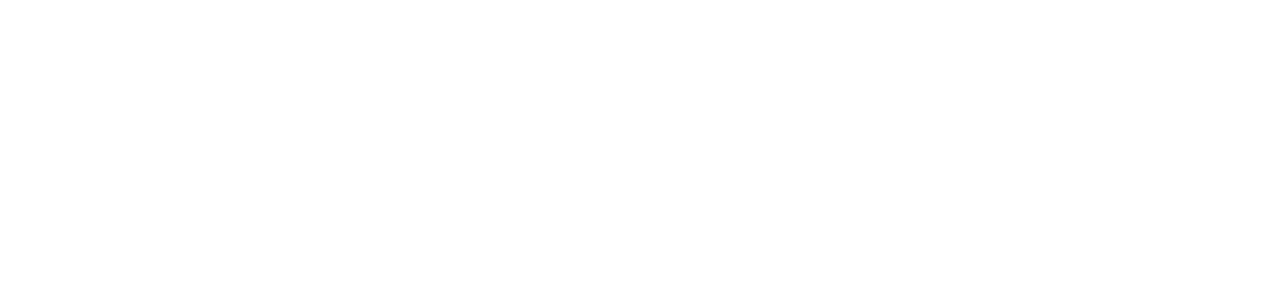
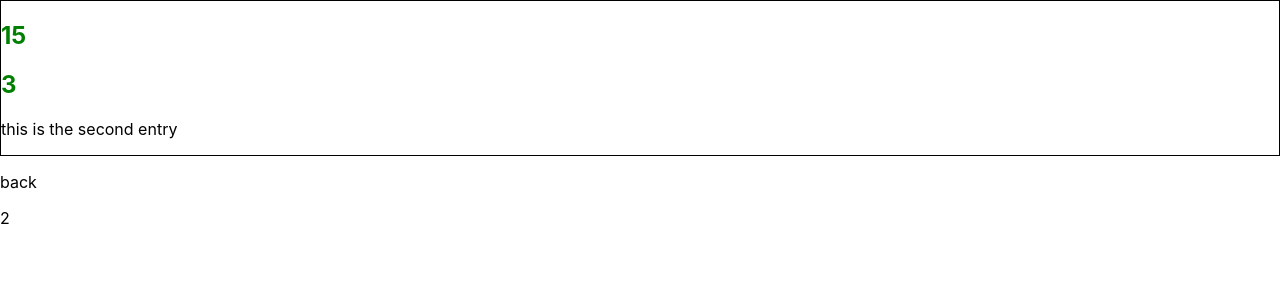
Before and after one commit to samuelmanor/aden-react-node, a React (Create React App) app: page / in a window 1280 px wide. Shown: the top 300 px of the page. Built offline with nearby package versions, Linux system fonts and the light colour scheme; data requests are answered from the project's data file.

Commit message:
started page component/service, basic functionality

```diff
--- a/db.json
+++ b/db.json
@@ -1,7 +1,9 @@
 {
     "pages": [
       {
-        "date": "lorem ipsum",
+        "day": 16,
+        "month": 3,
+        "year": 2023,
         "todos": [
             {
                 "task": "get groceries",
@@ -24,13 +26,47 @@
                 "event": "wake up"
             }
         ],
-        "entry": "lorem ipsum dolor sit amet",
+        "entry": "this is the first entry",
         "images": [
             "https://64.media.tumblr.com/75eb17f23a594983f0fe9d71c5ece16c/bf0912c1f7be8f04-57/s1280x1920/8c06589ced7c3feb8169863fa4207c4aeeb061f3.jpg",
             "https://64.media.tumblr.com/742acfdeaf06d2f27bd4b2bd59fe0f1e/tumblr_o070m5PCkP1r7ezteo1_640.png",
-            "https://64.media.tumblr.com/f13e31de1bbcd158cfab559b17626d9f/89bdde3154ab9080-28/s1280x1920/71006d4fccd9327b86abf7a0b84a7ef5ea2d0d6d.jpg"
+            ""
         ],
         "id": 1
+      },
+      {
+        "day": 15,
+        "month": 3,
+        "year": 2023,
+        "todos": [
+            {
+                "task": "get groceries",
+                "completed": false,
+                "id": 1
+            },
+            {
+                "task": "water plants",
+                "completed": true,
+                "id": 2
+            }
+        ],
+        "events": [
+            {
+                "time": "18:30",
+                "event": "pick up friend @ airport"
+            },
+            {
+                "time": "7:15",
+                "event": "wake up"
+            }
+        ],
+        "entry": "this is the second entry",
+        "images": [
+            "https://64.media.tumblr.com/75eb17f23a594983f0fe9d71c5ece16c/bf0912c1f7be8f04-57/s1280x1920/8c06589ced7c3feb8169863fa4207c4aeeb061f3.jpg",
+            "https://64.media.tumblr.com/742acfdeaf06d2f27bd4b2bd59fe0f1e/tumblr_o070m5PCkP1r7ezteo1_640.png",
+            ""
+        ],
+        "id": 2
       }
     ]
 }
--- a/src/App.css
+++ b/src/App.css
@@ -1,4 +1,4 @@
-.App {
+/* .App {
   text-align: center;
 }
 
@@ -35,4 +35,4 @@
   to {
     transform: rotate(360deg);
   }
-}
+} */
--- a/src/App.js
+++ b/src/App.js
@@ -1,4 +1,7 @@
 import './App.css';
+import { useEffect, useState } from 'react';
+import pageService from './services/Pages';
+import Page from './components/Page';
 
 /* crud
 pages: (date, todo, events, entry, images)
@@ -10,30 +13,70 @@
 todo:
  - create
  - read
- - update
+ - update (whole page updates instead?)
  - destroy
 
 events:
  - create
  - read
- - update
+ - update (whole page updates instead?)
  - destroy
 
 entry: (no create because it will automatically be created upon page creation, no delete because it's required)
  - read
- - update
+ - update (whole page updates instead?)
 
-images: (dont need update cause you should delete/create for new image)
+images: (dont need update cause you should delete/create for new image, pages by default have "" for all image places)
  - create
  - read
  - destroy
 */
 
+// new Date ex. Fri Mar 17 2023 16:59:43 GMT-0400 (Eastern Daylight Time)
+// creates as object
+// getDate() => 17
+// getMonth() + 1 because its 0-index => 3
+
 function App() {
+  const [allPages, setAllPages] = useState([]);
+  const [currentPage, setCurrentPage] = useState({});
+
+  const appStyle = {
+    // backgroundColor: 'red'
+  };
+
+  useEffect(() => {
+    pageService.read()
+      .then(initialPages => {
+        setAllPages(initialPages);
+
+        const firstPageId = initialPages.length - 1;
+        setCurrentPage(initialPages[firstPageId]);
+      });
+  }, []);
+
+  function changePage(direction) {
+    if (direction === 'forward') {
+      const nextPageId = currentPage.id;
+      setCurrentPage(allPages[nextPageId]);
+    } else if (direction === 'back') {
+      const nextPageId = currentPage.id - 2;
+      setCurrentPage(allPages[nextPageId]);
+    };
+  };
+
   return (
-    <div className="App">
+    <div style={appStyle}>
+      {/* <button onClick={() => console.log(currentPage)}>console.log current page</button> */}
+      <Page page={currentPage} />
+
+      <div>
+        {currentPage.id > 1 ? <p onClick={() => changePage('back')}>back</p> : null}
+        <p>{currentPage.id}</p>
+        {currentPage.id < allPages.length ? <p onClick={() => changePage('forward')}>forward</p> : null}
+      </div>
     </div>
   );
-}
+};
 
 export default App;
--- a/src/components/Page.js
+++ b/src/components/Page.js
@@ -1,11 +1,24 @@
 import React from "react";
 
-function Page() {
+function Page({ page }) {
+    const pageStyle = {
+        border: '1px solid black'
+    }
+    const dateBoxStyle = {
+        color: 'green'
+    };
+
     return (
-        <div className="page">
+        <div style={pageStyle}>
+            <div style={dateBoxStyle}>
+                <h2>{page.day}</h2>
+                <h2>{page.month}</h2>
+            </div>
 
+            <p>{page.entry}</p>
+            {/* <button onClick={() => console.log(currentPage)}>button</button> */}
         </div>
     )
-}
+};
 
 export default Page;
--- a/src/services/Pages.js
+++ b/src/services/Pages.js
@@ -1,2 +1,26 @@
 import axios from "axios";
 const baseUrl = 'http://localhost:3001/pages';
+
+const read = () => {
+    const req = axios.get(baseUrl);
+    return req.then(res => res.data);
+};
+
+const create = (newObj) => {
+    const req = axios.post(baseUrl, newObj);
+    return req.then(res => res.data);
+};
+
+const update = (id, newObj) => {
+    const req = axios.put(`${baseUrl}/${id}`, newObj);
+    return req.then(res => res.data);
+};
+
+const remove = (id) => {
+    const req = axios.delete(`${baseUrl}/${id}`);
+    return req.then(res => res.data);
+};
+
+const exportObj = { read, create, update, remove }
+
+export default exportObj;
```
Also changed, not shown: 1 other file (tests, documents, lock files or other folders).
